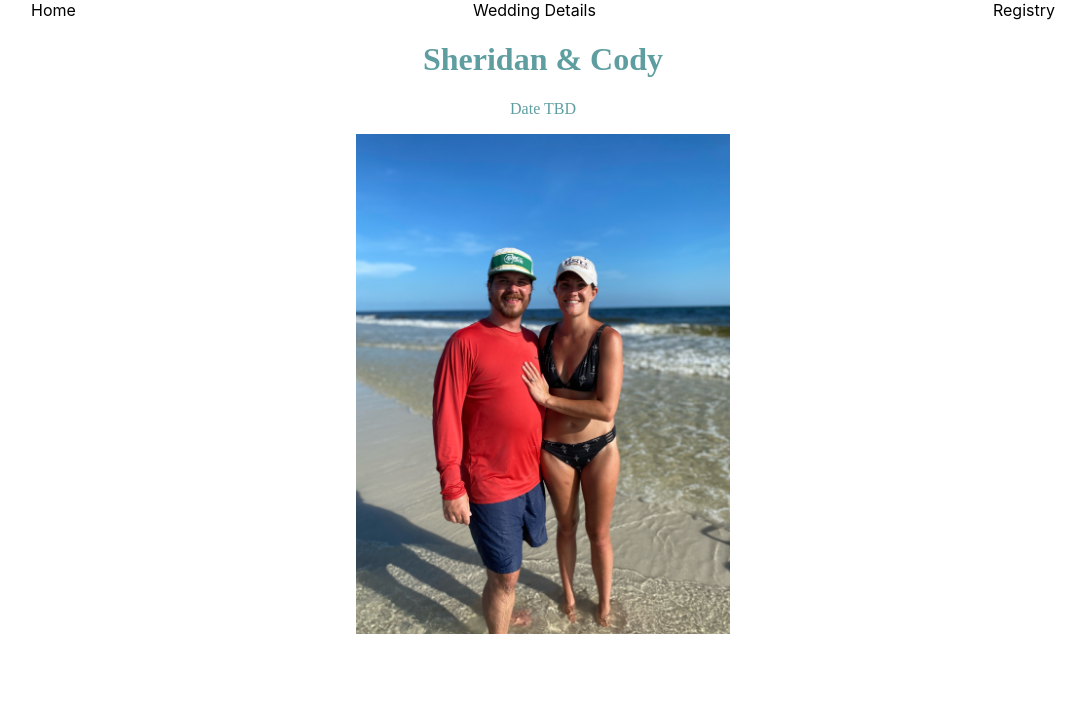
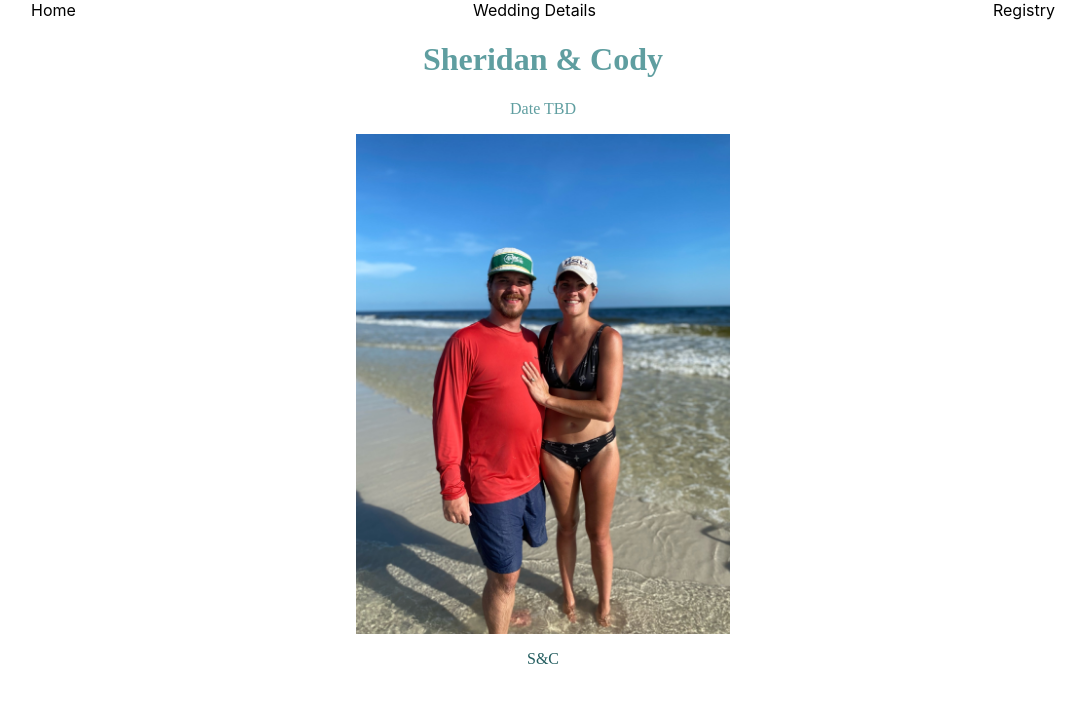
Before and after one commit to CodyConck/sheridan-cody-wedding, a React (Create React App) app: page / in a window 1280 px wide. Shown: the top 702 px of the page, without its empty margins (97-1182 px from the left). Built offline with nearby package versions, Linux system fonts and the light colour scheme.

Commit message:
added footer

```diff
--- a/src/App.css
+++ b/src/App.css
@@ -12,6 +12,11 @@ img {
   flex-direction: row;
   justify-content: space-between;
   align-items: center;
+}
+.div-footer {
+  text-align: center;
+  color:rgb(35, 93, 95);
+  font-family: cursive;
 }
 .nameDate {
   text-align: center;
--- a/src/App.js
+++ b/src/App.js
@@ -1,6 +1,7 @@
 import React from 'react';
 import './App.css';
 import Header from './Components/Header/Header';
+import Footer from './Components/Footer/Footer';
 
 class App extends React.Component {
   render () {
@@ -14,6 +15,7 @@ class App extends React.Component {
           </div>
 
         <img src="/images/IMG_0523.JPG" alt=""/>
+        <Footer/>
       </div>
     )
   }
--- /dev/null
+++ b/src/Components/Footer/Footer.js
@@ -0,0 +1,14 @@
+import React from "react";
+
+const Footer = () =>{
+    return(
+        <nav>
+            <div className="div-footer">
+                <p>S&C</p>
+            </div>
+        </nav>
+
+    )
+}
+
+export default Footer;
```
